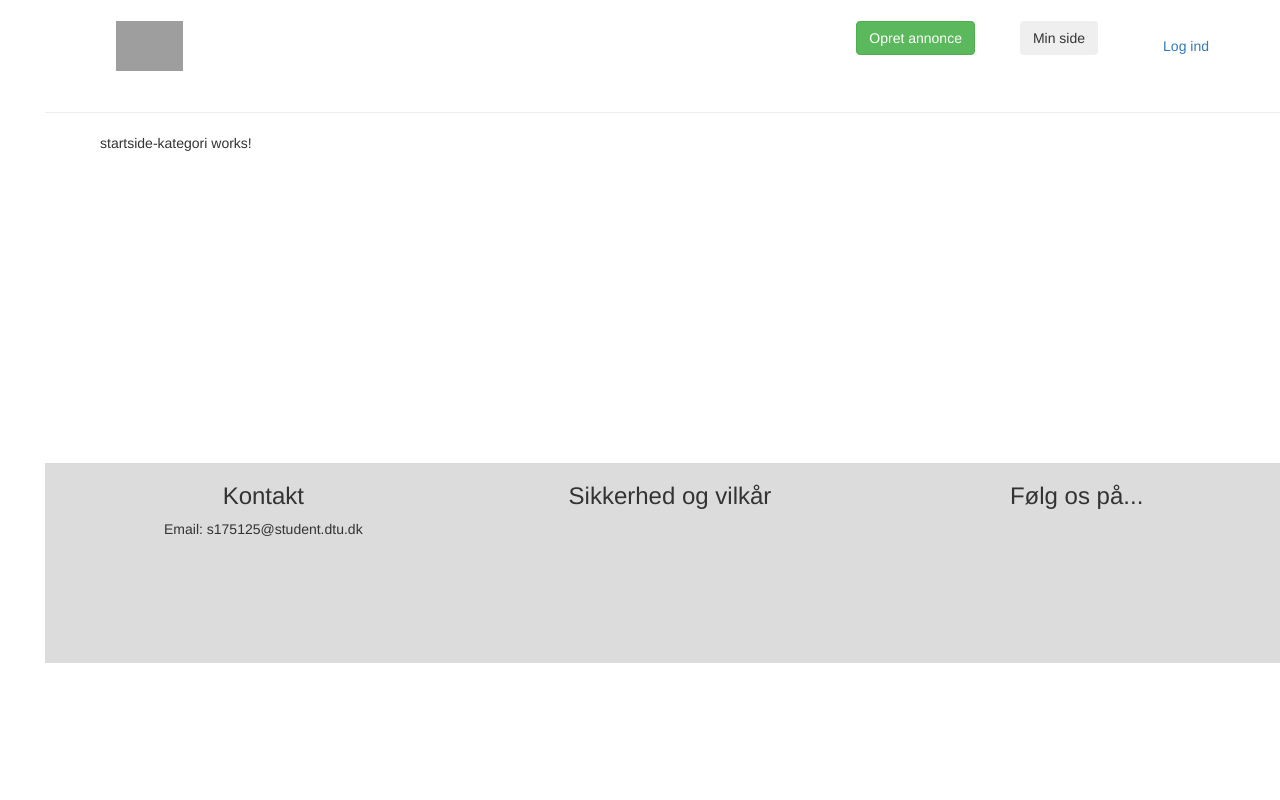
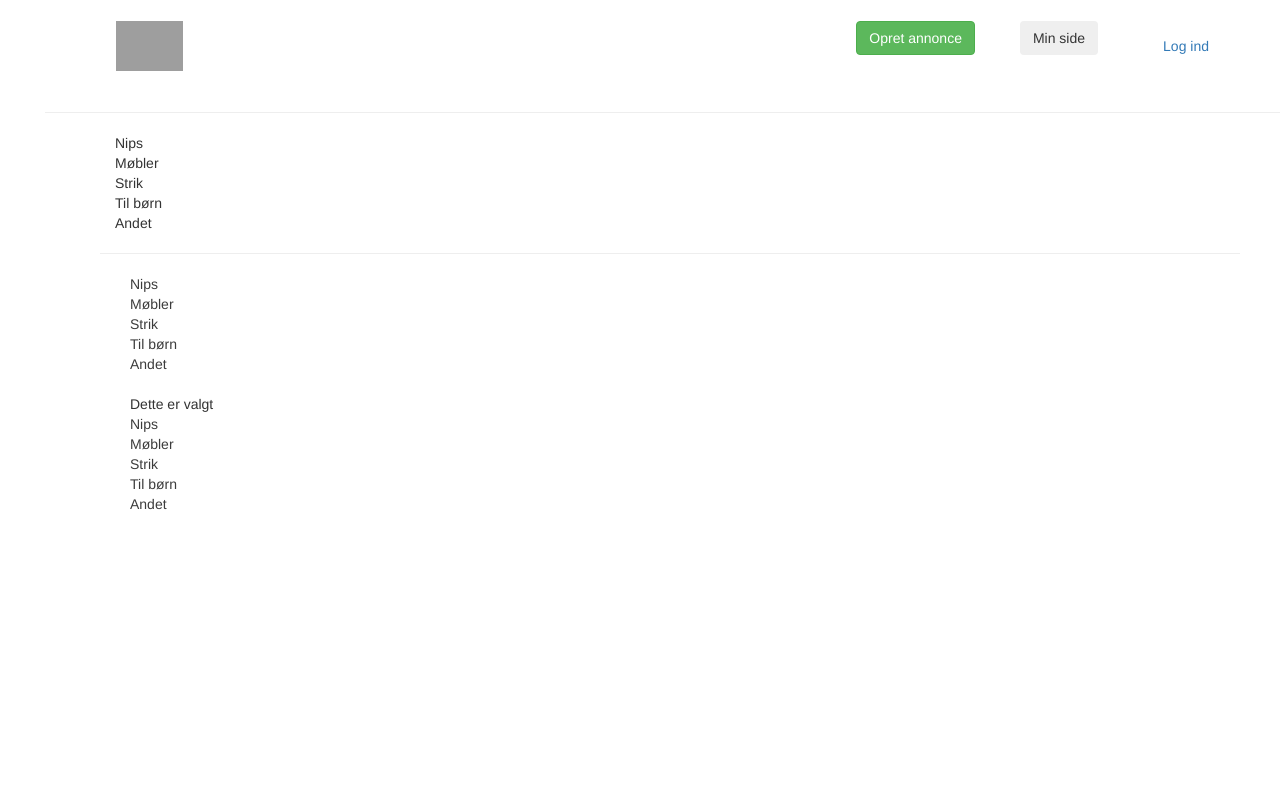
Before and after one commit to Christianhoej/AngularProjekt, an Angular app: page /startside_kategori in a window 1280 px wide. Shown: the top 800 px of the page. Built offline with nearby package versions, Linux system fonts and the light colour scheme; grey boxes are pictures that could not be loaded.

Commit message:
Kategori m.m.

```diff
--- a/src/app/app.module.ts
+++ b/src/app/app.module.ts
@@ -18,6 +18,8 @@ import { DetaljeretAnnonceComponent } from './annonce/detaljeret-annonce/detalje
 import { OpretAnnonceComponent } from './annonce/opret-annonce/opret-annonce.component';
 import { AnnonceComponent } from './annonce/annonce.component';
 import {AnnonceService} from './annonce/annonce.service';
+import { StartsideKategoriValgtComponent } from './startside-kategori/startside-kategori-valgt/startside-kategori-valgt.component';
+import { StartsideTestComponent } from './startside-kategori/startside-test/startside-test.component';
 
 
 @NgModule({
@@ -30,7 +32,9 @@ import {AnnonceService} from './annonce/annonce.service';
     LogIndComponent,
     OpretAnnonceComponent,
     OpretBrugerComponent,
-    AnnonceComponent
+    AnnonceComponent,
+    StartsideKategoriValgtComponent,
+    StartsideTestComponent
   ],
 
   imports: [
--- /dev/null
+++ b/src/app/startside-kategori/startside-kategori-valgt/startside-kategori-valgt.component.html
@@ -0,0 +1,3 @@
+<p>
+  startside-kategori-valgt works!
+</p>
--- /dev/null
+++ b/src/app/startside-kategori/startside-kategori-valgt/startside-kategori-valgt.component.ts
@@ -0,0 +1,19 @@
+import { Component, OnInit } from '@angular/core';
+
+@Component({
+  selector: 'app-startside-kategori-valgt',
+  templateUrl: './startside-kategori-valgt.component.html',
+  styleUrls: ['./startside-kategori-valgt.component.css']
+})
+export class StartsideKategoriValgtComponent implements OnInit {
+
+  kategoriItems = ['Træ', 'Jern', 'Ler', 'Andet'];
+
+  constructor() { }
+
+  ngOnInit() {
+  }
+
+
+
+}
--- a/src/app/startside-kategori/startside-kategori.component.css
+++ b/src/app/startside-kategori/startside-kategori.component.css
@@ -0,0 +1,3 @@
+a {
+  color: #3c3c3c;
+}
--- a/src/app/startside-kategori/startside-kategori.component.html
+++ b/src/app/startside-kategori/startside-kategori.component.html
@@ -1,3 +1,52 @@
-<p>
-  startside-kategori works!
-</p>
+<div class="container">
+  <div class="row-md-5"
+       *ngFor=" let kategoriElement of kategori"
+       > <!-- >
+style="cursor: pointer"
+    <ul class="list-group">
+      <a
+        class="list-group-item"
+
+        type=""-->
+
+        {{kategoriElement}}
+      <!--</a>
+    </ul>-->
+  </div>
+</div>
+
+<hr>
+
+<div class="container">
+  <div class="col-xs-2">
+      <ul class="list-group">
+      <a
+        class="list-group-item-text"
+        *ngFor=" let kategoriElement of kategori, let i = index"
+        style="cursor: pointer"
+        type="">
+
+        {{kategoriElement}} <br>
+      </a>
+    </ul>
+  </div>
+</div>
+
+<div class="container">
+  <div class="col-xs-2">
+    <ul class="list-group">
+      <a
+        class="list-group-item-heading"
+        >
+      </a>
+        Dette er valgt <br>
+      <a
+        class="list-group-item-text"
+        *ngFor=" let kategoriElement of kategori, let i = index"
+        style="cursor: pointer"
+        type="">
+        {{kategoriElement}} <br>
+      </a>
+    </ul>
+  </div>
+</div>
--- a/src/app/startside-kategori/startside-kategori.component.ts
+++ b/src/app/startside-kategori/startside-kategori.component.ts
@@ -7,6 +7,7 @@ import { Component, OnInit } from '@angular/core';
 })
 export class StartsideKategoriComponent implements OnInit {
 
+  kategori = ['Nips', 'Møbler', 'Strik', 'Til børn', 'Andet '];
   constructor() { }
 
   ngOnInit() {
--- /dev/null
+++ b/src/app/startside-kategori/startside-test/startside-test.component.html
@@ -0,0 +1,3 @@
+<p>
+  startside-test works!
+</p>
--- /dev/null
+++ b/src/app/startside-kategori/startside-test/startside-test.component.ts
@@ -0,0 +1,15 @@
+import { Component, OnInit } from '@angular/core';
+
+@Component({
+  selector: 'app-startside-test',
+  templateUrl: './startside-test.component.html',
+  styleUrls: ['./startside-test.component.css']
+})
+export class StartsideTestComponent implements OnInit {
+
+  constructor() { }
+
+  ngOnInit() {
+  }
+
+}
```
Also changed, not shown: src/app/startside-kategori/annoncetest.model.ts (added, +18 -0 lines), src/app/startside-kategori/startside-kategori-valgt/startside-kategori-valgt.component.css (added), src/app/startside-kategori/startside-test/startside-test.component.css (added), 2 other files (tests, documents, lock files or other folders).
